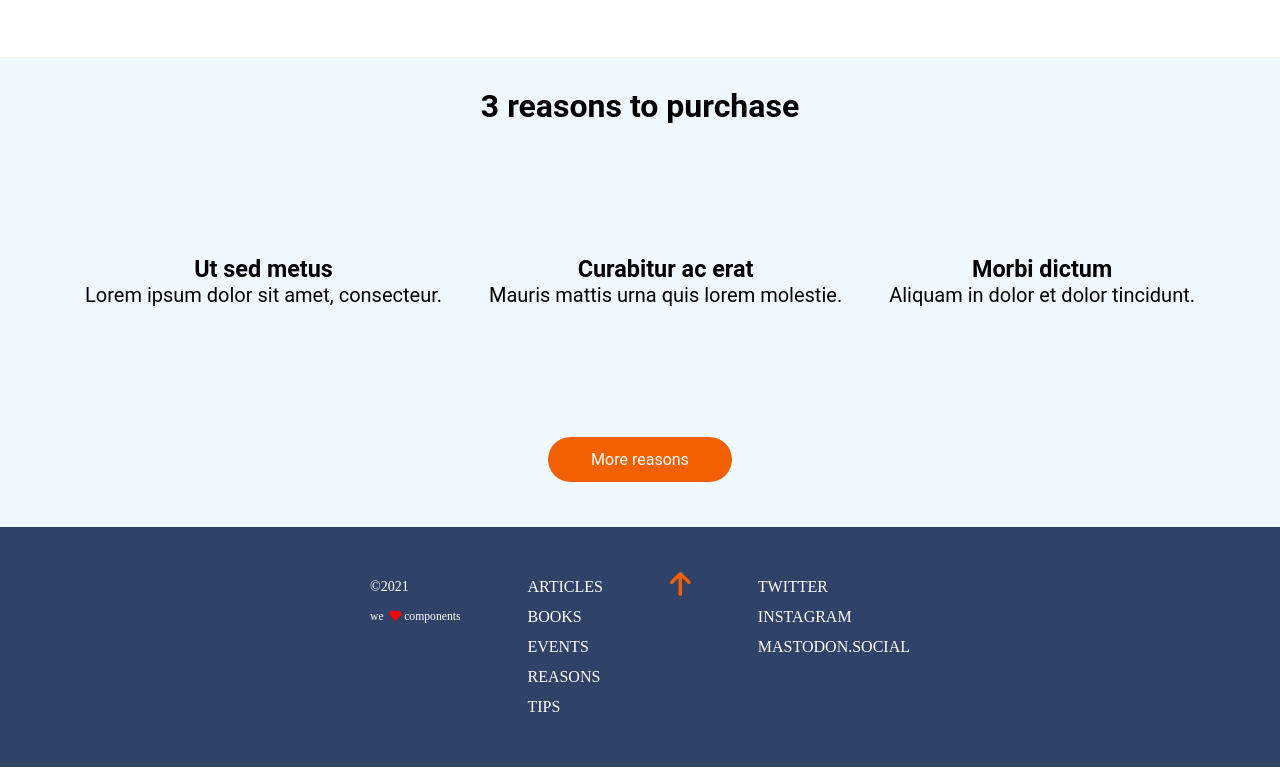
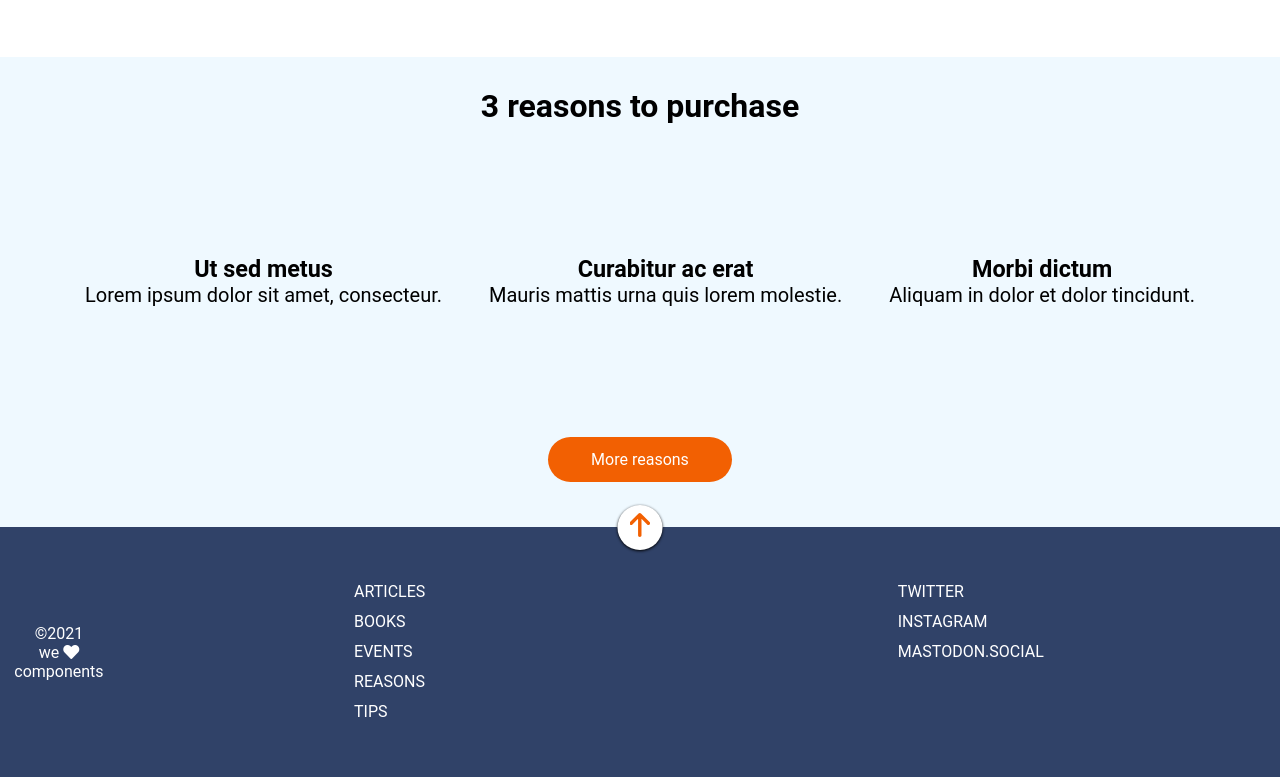
Before and after one commit to Adalab/modulo-1-evaluacion-final-poncegui, a website: page src/html/index.html in a window 1280 px wide. Shown: the part 1076-1853 px from the top of the page. Drawn offline with nearby package versions, Linux system fonts and the light colour scheme; files that its build step writes are made by us from their sources; files whose address does not match are found by name.

Commit message:
html / sass rev. 3

```diff
--- a/src/html/partials/footer.html
+++ b/src/html/partials/footer.html
@@ -1,9 +1,10 @@
 <footer class="footer">
-
+  <div class="footer__btn">
         <a class="arrow" href="#header"><img src="./assets/images/ico-arrow.svg" alt="main menu"
         title="main menu"></a>
+  </div>
 
-
+  <div class="footer__navigation">
         <nav class="box1">
             <ul class="box1__display">
                 <li><a class="box1__display--list" href="https://adalab.es/" target="_blank"
@@ -29,9 +30,10 @@
                     Mastodon.social</a></li>
         </ul>
         </nav>
+  </div>
 
-    <div class="box3">
-        &copy;2021
-        <small>we <i class="fas fa-heart"></i>components</small>
+    <div class="footer__heart">
+       <div>&copy;2021</div>
+        <div>we <i class="fas fa-heart"></i>components</div>
     </div>
 </footer>
--- a/src/html/partials/header.html
+++ b/src/html/partials/header.html
@@ -1,4 +1,4 @@
-<header class="header" id=>
+<header class="header" id="header">
     <nav class="header__menu">
         <a class="header__burger" href="https://adalab.es/" target="_blank" title="Web Adalab"><img
                 src="./assets/images/ico-menu.svg" alt="main menu"></a>
--- a/src/scss/layout/_footer.scss
+++ b/src/scss/layout/_footer.scss
@@ -1,89 +1,104 @@
 .footer {
   background-color: $color-footer;
-  height: 465px;
   width: 100%;
   color: $main-color;
   text-align: center;
+  font-family: $font-text;
+  display: flex;
+  flex-direction: column;
+  align-items: center;
+  position: relative;
 
   @media (min-width: 768px) {
-    height: 240px;
+    flex-direction: row-reverse;
+  }
+
+  &__btn {
+    height: 45px;
+    width: 45px;
+    border-radius: 50%;
+    background-color: $main-color;
+    box-shadow: 0 1px 3px 0 #000;
     display: flex;
-    flex-direction: row-reverse;
-    justify-content: space-between;
-    padding: 45px 39px 45px 39px;
+    justify-content: center;
+    align-items: center;
+    position: absolute;
+    top: -22.5px;
+    left: 50%;
+    transform: translateX(-50%);
+    @media (min-width: 768px) {
+    }
+  }
+
+  &__navigation {
+    @media (min-width: 768px) {
+      width: 100%;
+      display: flex;
+      flex-direction: row;
+      justify-content: space-around;
       text-align: start;
     }
-
-  @media (min-width: 1200px) {
-    padding: 45px 370px 45px 370px;
-  }
-
     @mixin nav {
       text-transform: uppercase;
       font-size: 16px;
       line-height: 30px;
-    margin-bottom: 30px;
+      margin: 50px;
 
       li {
         list-style: none;
-    }
-
         a {
           text-decoration: none;
           color: $main-color;
         }
       }
+    }
 
     .box1 {
       @include nav();
-
-    @media (min-width: 768px) {
-      order: 0;
-    }
     }
 
     .box2 {
       @include nav();
-    @media (min-width: 768px) {
-      order: -2;
-    }
-  }
-
-  .box3 {
-    display: flex;
-    flex-direction: column;
-    text-transform: lowercase;
-    font-size: 14px;
-    line-height: 30px;
-    margin: 0;
-
-    i {
-      color: $heart-color;
-      margin: 3px;
-    }
-    @media (min-width: 768px) {
     }
   }
 }
 
-.arrow {
-  &__link {
-    height: 45px;
-    width: 45px;
-    border-radius: 50%;
-    display: flex;
-    justify-content: center;
-    position: relative;
-    left: 50%;
-    top: -25px;
-    transform: translateX(-50%);
-    background-color: white;
-    padding: 10px;
+/*
+
+
+
 
     @media (min-width: 768px) {
-      top: -70px;
-      order: 2;
-      transform: translateX(-10%);
+      display: flex;
+      position: relative;
+      right: 49%;
+      top: -100px;
     }
   }
+
+
+
+    @media (min-width: 768px) {
+      justify-content: center;
     }
+
+
+  }
+
+  &__heart {
+    background-color: chartreuse;
+    display: flex;
+    flex-direction: row;
+    i {
+      color: $heart-color;
+    }
+
+    @media (min-width: 768px) {
+      display: flex;
+      flex-direction: column;
+      margin: 40px;
+      position: relative;
+      top: -50px;
+      text-align: start;
+    }
+  }*/
```
Lines whose indentation alone changed are shown as unchanged.
